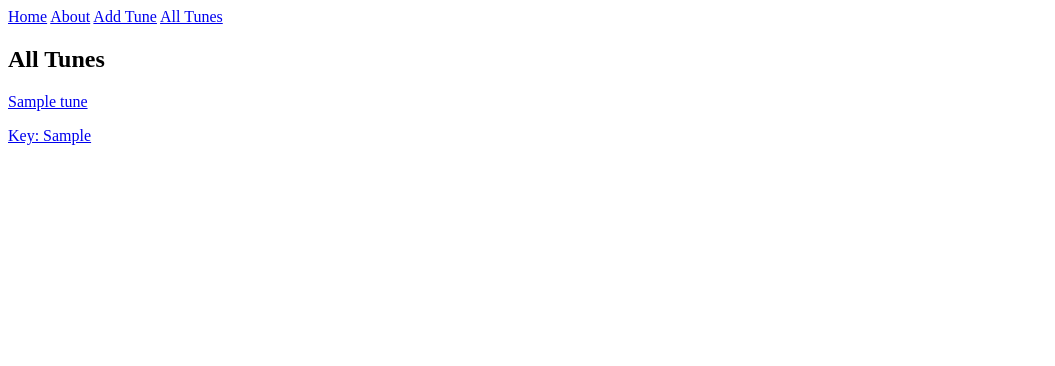
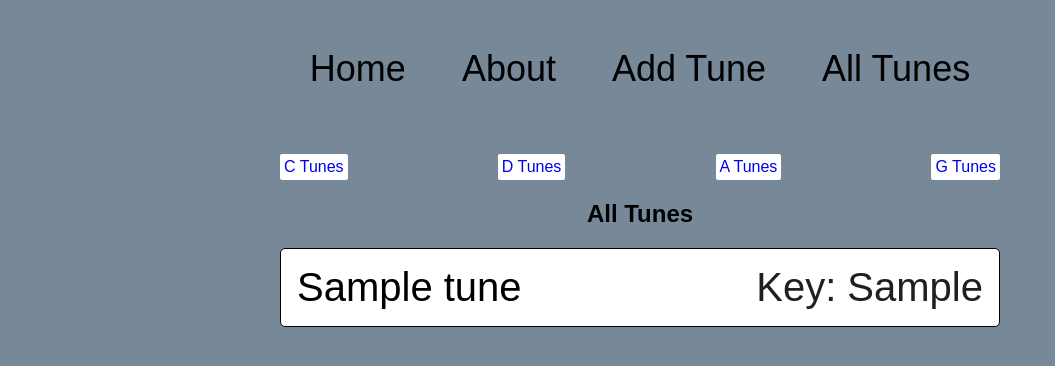
Before and after one commit to bcarpenter7/tune-collector-final, a Django app: page /tunes/ in a window 1280 px wide. Shown: the top 366 px of the page, without its empty margins (0-1055 px from the left). Run offline with Django 4.2, Linux system fonts and the light colour scheme; tables that the repository leaves empty hold one stand-in row (values such as "Sample post").

Commit message:
FULL CRUD PLUS EXPERIMENTAL STUFF

```diff
--- a/tune/static/css/style.css
+++ b/tune/static/css/style.css
@@ -0,0 +1,238 @@
+
+:root {
+    --tan: #D7BF9B;
+    --yellow: #DAB04E;
+    --green: #68603C;
+    --card: white;
+    --background: #778899;
+ }
+
+
+
+
+ * {
+     font-family: Arial, Helvetica, sans-serif
+ }
+
+
+ body {
+     background-color: var(--background);
+     margin: 0 auto;
+ }
+
+ h2 {
+     text-align: center;
+ }
+
+
+ /* HOME */
+
+ #buttonHome {
+     display: flex;
+     justify-content: center;
+     gap: 5vmin;
+     margin-bottom: 5vmin;
+ }
+
+ #buttonHome > button {
+     font-size: 4vmin;
+     border-radius: 200px;
+     border: none;
+     color: white;
+ }
+
+ #startedBtn > a {
+     color: white;
+ }
+
+ #startedBtn {
+     background-color: var(--card);
+ }
+
+ #learnBtn > a {
+     color: white;
+ }
+
+ #learnBtn {
+     background-color: slategray;
+ }
+
+ #homepageImg {
+     border-radius: 5px;
+ }
+
+
+ /* NAV BAR */
+ #nav-bar {
+     display: flex;
+     gap: 5vmin;
+     padding-top: 5vmin;
+     width: 100%;
+     justify-content: center;
+ }
+
+ #nav-bar > a {
+     text-decoration: none;
+     color: var(--blue);
+     font-size: 4.5vmin;
+     padding: 1vmin;
+ }
+
+ #nav-bar > hover {
+     color: rgb(162, 159, 159);
+     cursor: pointer;
+ }
+
+ /* BASE */
+
+ .container {
+     width: 90vmin;
+     background-color: var(--gray);
+     margin: 0 auto;
+ }
+
+
+
+ /* ABOUT */
+
+
+
+
+ /* ADD A TUNE */
+ #addTitle {
+     text-align: center;
+ }
+
+ #containerForm > form > table{
+     width: 10vmin;
+ }
+
+ #containerForm > form > input {
+     font-size: 6vmin;
+     width: 100%;
+     height: 9vmin;
+     background-color: var(--blue);
+     text-transform: uppercase;
+     letter-spacing: 1px;
+     border: 1px solid rgb(97, 111, 125);
+ }
+
+ #tableForm {
+     display: flex;
+     flex-direction: column;
+     gap: 1vmin;
+     width: 100%;
+ }
+
+ #tableForm > * {
+     font-size: 5vmin;
+     font-weight: 800;
+ }
+
+
+
+
+
+
+ /* INDEX */
+
+ #keyChange {
+     margin-top: 7vmin;
+     display: flex;
+     flex-direction: row;
+     /* border: 1px solid black; */
+     justify-content: space-between;
+ }
+
+ #keyChange > a {
+     background-color: white;
+     border-radius: 2px;
+     padding: 4px;
+ }
+
+ #keyChange > * {
+     display: inline-flex;
+ }
+
+ a:link {
+     text-decoration: none;
+ }
+
+ .card {
+     background-color: var(--card);
+     border: 1px solid black;
+     border-radius: 5px;
+     padding: 1vmin;
+     margin-bottom: 1vmin;
+     text-decoration: none;
+ }
+
+ .card-content > * {
+     text-decoration: none;
+     color: rgb(32, 31, 31);
+     font-size: 5vmin;
+ }
+
+ .card-content {
+     display: flex;
+     flex-direction: row;
+     justify-content: space-between;
+     padding: 1vmin;
+ }
+
+ .card-content > * {
+     padding: 0;
+     margin: 0;
+ }
+
+ .card-title {
+     color: black;
+ }
+
+ /* SHOW/ DETAIL PAGE */
+
+ a:link {
+     text-decoration: none;
+ }
+
+ .card-detail {
+     background-color: var(--card);
+     border: 1px solid black;
+     border-radius: 5px;
+     padding: 1vmin;
+     margin-bottom: 1vmin;
+     text-decoration: none;
+ }
+
+ .card-detail:hover {
+     cursor: pointer;
+     background-color: rgb(128, 147, 165);
+ }
+
+ .card-content-detail > * {
+     text-decoration: none;
+     color: rgb(32, 31, 31);
+     font-size: 5vmin;
+ }
+
+ .card-content-detail {
+     display: flex;
+     flex-direction: column;
+     padding: 1vmin;
+     gap: 2vmin;
+ }
+
+ .card-content-detail > * {
+     padding: 0;
+     margin: 0;
+ }
+
+ .card-title-detail {
+     color: black;
+ }
+
+ .card-action {
+     display: flex;
+     justify-content: space-between;
+     padding: 1vmin 1.5vmin;
+ }
--- a/tune/templates/tunes/index.html
+++ b/tune/templates/tunes/index.html
@@ -1,6 +1,10 @@
 {% extends 'base.html' %}
 {% block content %}
 <div id="keyChange">
+    <a href="{% url 'index_c' %}">C Tunes</a>
+    <a href="{% url 'index_d' %}">D Tunes</a>
+    <a href="{% url 'index_a' %}">A Tunes</a>
+    <a href="{% url 'index_g' %}">G Tunes</a>
 
 </div>
 <h2>{{title}} Tunes</h2>
--- a/tune/urls.py
+++ b/tune/urls.py
@@ -9,5 +9,11 @@ path('', views.home, name='home'),
 path('about/', views.about, name='about'),
 path('tunes/', views.tunes_index, name='index'),
 path('tunes/<int:tune_id>/', views.tunes_detail, name='detail'),
-path('tunes/create/', views.TuneCreate.as_view(), name='tunes_create')
+path('tunes/create/', views.TuneCreate.as_view(), name='tunes_create'),
+path('tunes/<int:pk>/update', views.TuneUpdate.as_view(), name='tunes_update'),
+path('tunes/<int:pk>/delete', views.TuneDelete.as_view(), name='tunes_delete'),
+path('tunes/d', views.tunes_index_d, name='index_d'),
+path('tunes/a', views.tunes_index_a, name='index_a'),
+path('tunes/c', views.tunes_index_c, name='index_c'),
+path('tunes/g', views.tunes_index_g, name='index_g'),
 ]
--- a/tune/views.py
+++ b/tune/views.py
@@ -1,5 +1,5 @@
 from django.shortcuts import render
-from django.views.generic.edit import CreateView
+from django.views.generic.edit import CreateView, UpdateView, DeleteView
 from .models import Tune
 # Create your views here.
 
@@ -25,3 +25,43 @@ def tunes_detail(request, tune_id):
 class TuneCreate(CreateView):
     model = Tune
     fields = '__all__'
+
+class TuneUpdate(UpdateView):
+    model = Tune
+    fields = '__all__'
+
+class TuneDelete(DeleteView):
+    model = Tune
+    success_url = '/tunes'
+
+
+
+# EXPERIMENTAL DOWN HERE
+
+def tunes_index_d(request):
+    tunes = Tune.objects.filter(key='D').order_by('name')
+    return render(request, 'tunes/index.html', {
+        'tunes': tunes,
+        'title': 'D'
+    })
+
+def tunes_index_a(request):
+    tunes = Tune.objects.filter(key='A').order_by('name')
+    return render(request, 'tunes/index.html', {
+        'tunes': tunes,
+        'title': 'A'
+    })
+
+def tunes_index_g(request):
+    tunes = Tune.objects.filter(key='G').order_by('name')
+    return render(request, 'tunes/index.html', {
+        'tunes': tunes,
+        'title': 'G'
+    })
+
+def tunes_index_c(request):
+    tunes = Tune.objects.filter(key='C').order_by('name')
+    return render(request, 'tunes/index.html', {
+        'tunes': tunes,
+        'title': 'C'
+    })
```
Also changed, not shown: tune/templates/tune/tune_confirm_delete.html (added, +16 -0 lines).
